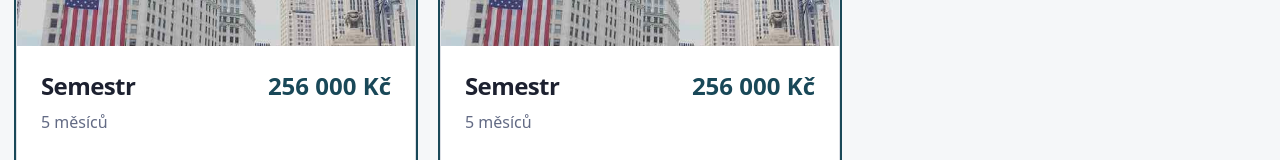
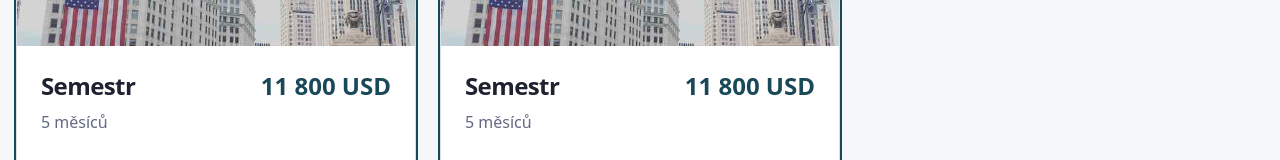
Before and after one commit to langpaulmartin-stack/your-global-adventure, a React (Vite) app: page /semestralni-programy in a window 1280 px wide. Shown: the part 788-948 px from the top of the page. Built offline with nearby package versions, Linux system fonts and the light colour scheme.

Commit message:
Changes
Co-authored-by: langpaulmartin-stack <224811700+langpaulmartin-stack@users.noreply.github.com>

```diff
--- a/src/pages/Programs.tsx
+++ b/src/pages/Programs.tsx
@@ -33,9 +33,9 @@ interface Program {
 }
 
 export const programs: Program[] = [
-  { id: "usa-semester", country: "USA", type: "Semestr", duration: "5 měsíců", departure: "Srpen 2026", price: "256 000 Kč", age: "15 let", description: "Prožijte nezapomenutelný semestr na americké škole", image: usaImage },
-  { id: "usa-year", country: "USA", type: "Školní rok", duration: "10 měsíců", departure: "Srpen 2026", price: "274 000 Kč", age: "15 let", description: "Celý školní rok v USA s plnou integrací do místní kultury", image: usaImage },
-  { id: "usa-semester-jan", country: "USA", type: "Semestr", duration: "5 měsíců", departure: "Leden 2027", price: "256 000 Kč", age: "15 let", description: "Jarní semestr na americké střední škole", image: usaImage },
+  { id: "usa-semester", country: "USA", type: "Semestr", duration: "5 měsíců", departure: "Srpen 2026", price: "11 800 USD", age: "15 let", description: "Prožijte nezapomenutelný semestr na americké škole", image: usaImage },
+  { id: "usa-year", country: "USA", type: "Školní rok", duration: "10 měsíců", departure: "Srpen 2026", price: "13 200 USD", age: "15 let", description: "Celý školní rok v USA s plnou integrací do místní kultury", image: usaImage },
+  { id: "usa-semester-jan", country: "USA", type: "Semestr", duration: "5 měsíců", departure: "Leden 2027", price: "11 800 USD", age: "15 let", description: "Jarní semestr na americké střední škole", image: usaImage },
   { id: "switzerland-semester", country: "Švýcarsko", type: "Semestr", duration: "5 měsíců", departure: "Srpen 2026", price: "180 000 Kč", age: "15 let", description: "Studium v srdci Evropy s výukou v němčině nebo francouzštině", image: switzerlandImage },
   { id: "switzerland-year", country: "Švýcarsko", type: "Školní rok", duration: "10 měsíců", departure: "Srpen 2026", price: "320 000 Kč", age: "15 let", description: "Kompletní rok na švýcarské škole s alpským životním stylem", image: switzerlandImage },
   { id: "germany-semester", country: "Německo", type: "Semestr", duration: "5 měsíců", departure: "Srpen 2026", price: "145 000 Kč", age: "15 let", description: "Zlepšete němčinu a poznejte německou kulturu", image: germanyImage },
```
